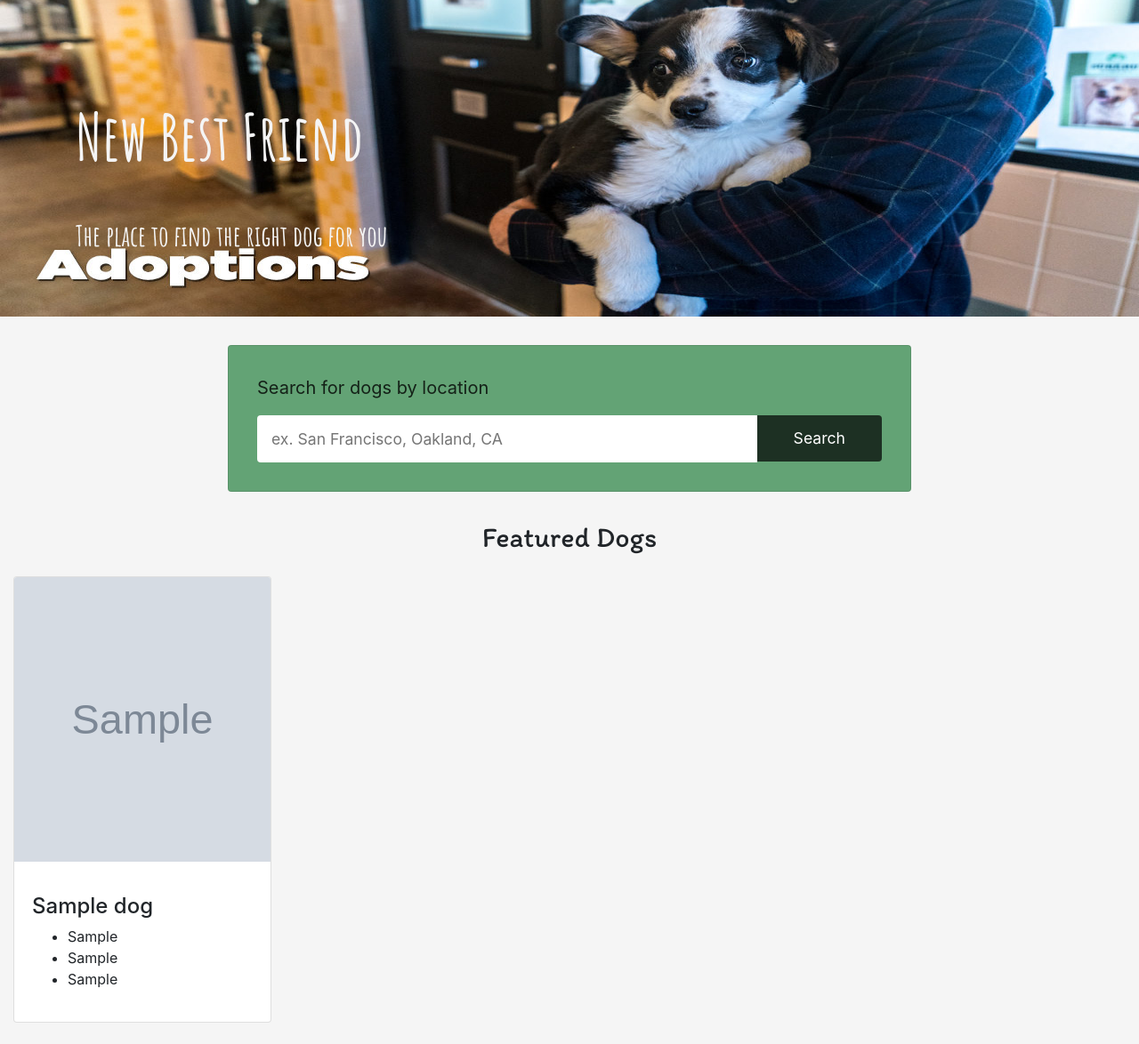
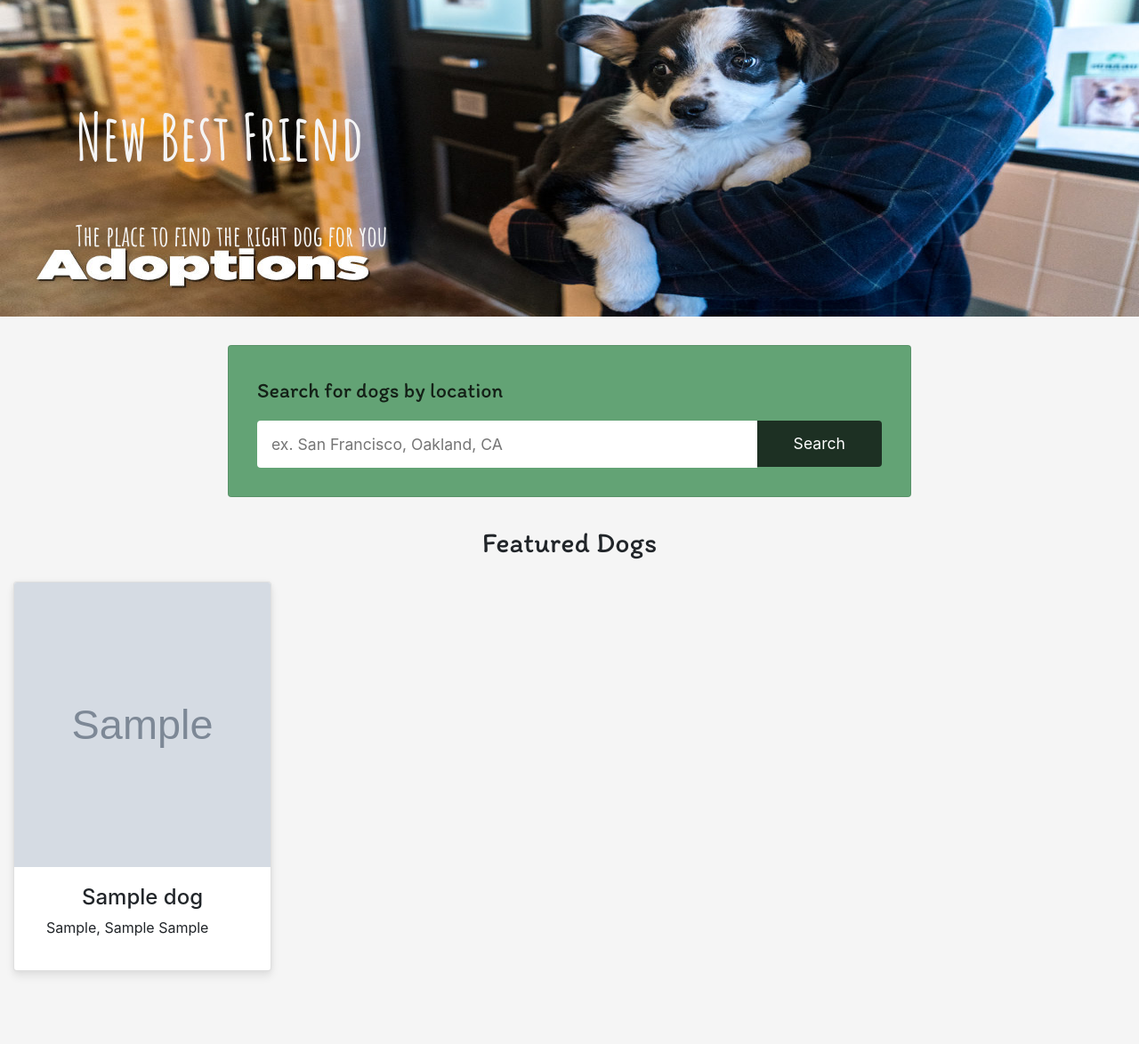
Before and after one commit to andrewjspivey/New_Best_Friend, a Django app: page / in a window 1280 px wide. Shown: the part 69-1243 px from the top of the page at 89% size. After the commit the page ends 1166 px from the top, so only its background shows below. Run offline with Django 3.2, Linux system fonts and the light colour scheme; tables that the repository leaves empty hold one stand-in row (values such as "Sample post"); grey boxes marked "Sample" are stand-in pictures; some libraries are stand-ins or nearby versions; some web fonts are replaced.

Commit message:
css tweaks

```diff
--- a/main_app/static/css/styles.css
+++ b/main_app/static/css/styles.css
@@ -192,6 +192,21 @@ h2.show-name {
     padding-left: 3rem !important;
 }
 
+#dog-card-container ul > li {
+    display: inline-block;
+    zoom:1;
+    *display:inline;
+    /* this fix is needed for IE7- */
+}
+
+#dog-card-container ul{
+    margin-left: 1rem !important;
+    padding-inline-start: 0rem !important;
+}
+#dog-card-container .card-body h4{
+    text-align: center !important;
+}
+
 .f6 {
     font-size: 1.1rem !important;
 }
@@ -223,3 +238,22 @@ h2.show-name {
     text-align: center;
     margin-bottom: 1rem;
 }
+
+.card{
+    border-radius: 4px;
+    background: #fff;
+    box-shadow: 0 6px 10px rgba(0,0,0,.08), 0 0 6px rgba(0,0,0,.05);
+    transition: .3s transform cubic-bezier(.155,1.105,.295,1.12),.3s box-shadow,.3s -webkit-transform cubic-bezier(.155,1.105,.295,1.12);
+
+    cursor: pointer;
+}
+
+.card:hover{
+     transform: scale(1.05);
+  box-shadow: 0 10px 20px rgba(0,0,0,.12), 0 4px 8px rgba(0,0,0,.06);
+}
+
+#search-text {
+    font-family: 'Itim', cursive !important;
+    font-size: 1.5rem !important;
+}
--- a/main_app/templates/home.html
+++ b/main_app/templates/home.html
@@ -15,7 +15,7 @@
 <div class="pa4-l">
     <form class="bg-light-red mw7 center pa4 br2-ns ba b--black-10" action="{% url 'search_results' %}" method="GET">
       <fieldset class="cf bn ma0 pa0">
-        <legend class="pa0 f5 f4-ns mb3 black-80">Search for dogs by location</legend>
+        <legend class="pa0 f5 f4-ns mb3 black-80" id="search-text">Search for dogs by location</legend>
         <div class="cf">
           <label class="clip" for="email-address">Email Address</label>
           <input class="f6 f5-l input-reset bn fl black-80 bg-white pa3 lh-solid w-80 w-75-m w-80-l br2-ns br--left-ns" placeholder="ex. San Francisco, Oakland, CA" type="text" name="q" value="" id="email-address">
@@ -36,14 +36,12 @@
                         <img src="{{ dog.image }}" class="card-img-top" alt="image.jpg">
                     </a>
                     <div class="card-body">
-                        <p class="card-text">
                             <h4>{{ dog.name }}</h4>
                             <ul>
-                                <li>{{ dog.age }}</li>
-                                <li>{{ dog.breed }}</li>
+                                <li>{{ dog.breed }}</li>,
+                                <li> {{ dog.age }}</li>
                                 <li>{{ dog.location }}</li>
                             </ul>
-                        </p>
                     </div>
                 </div>
             </div>
--- a/main_app/templates/profile/prov_profile.html
+++ b/main_app/templates/profile/prov_profile.html
@@ -65,14 +65,12 @@
                             <img src="{{ dog.image }}" class="card-img-top" alt="image.jpg">
                         </a>
                         <div class="card-body">
-                            <p class="card-text">
                                 <h4>{{ dog.name }}</h4>
                                 <ul>
-                                    <li>{{ dog.age }}</li>
-                                    <li>{{ dog.breed }}</li>
+                                    <li>{{ dog.breed }}</li>,
+                                    <li> {{ dog.age }}</li>
                                     <li>{{ dog.location }}</li>
                                 </ul>
-                            </p>
                         </div>
                     </div>
                 </div>
--- a/main_app/templates/search_results.html
+++ b/main_app/templates/search_results.html
@@ -8,7 +8,7 @@
 <div class="pa4-l">
     <form class="bg-light-red mw7 center pa4 br2-ns ba b--black-10" action="{% url 'search_results' %}" method="GET">
       <fieldset class="cf bn ma0 pa0">
-        <legend class="pa0 f5 f4-ns mb3 black-80">Search for dogs by location</legend>
+        <legend class="pa0 f5 f4-ns mb3 black-80" id="search-text">Search for dogs by location</legend>
         <div class="cf">
           <label class="clip" for="email-address">Email Address</label>
           <input class="f6 f5-l input-reset bn fl black-80 bg-white pa3 lh-solid w-80 w-75-m w-80-l br2-ns br--left-ns" placeholder="ex. San Francisco, Oakland, CA" type="text" name="q" value="" id="email-address">
```
Also changed, not shown: main_app/templates/dogs/index.html (+3 -5 lines).
